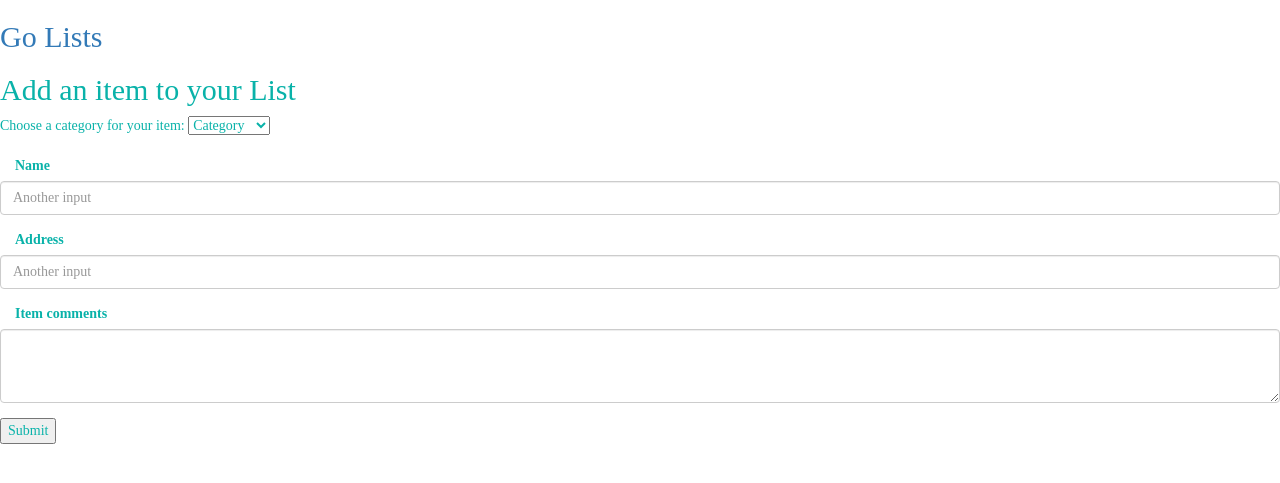
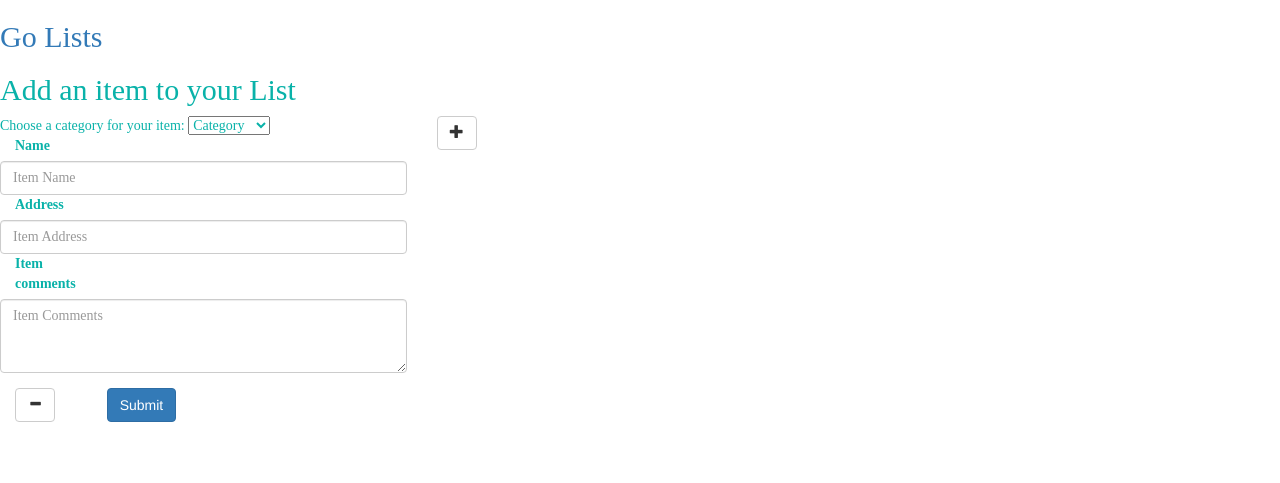
Before and after one commit to kelly4strength/go-there-list, a Flask app: page /add_item_to_existing_list in a window 1280 px wide. Shown: the top 483 px of the page. Run offline with Flask 2, Linux system fonts and the light colour scheme; the visitor is signed in with stand-in values (Sample User, id 1); data that the repository does not hold is empty; some libraries are stand-ins or nearby versions.

Commit message:
got the bootstrap and js set up and add items page is showing up

```diff
--- /dev/null
+++ b/static/add_item_form.js
@@ -0,0 +1,33 @@
+"use strict";
+// the above is setting the max number of item forms that I want to pop up
+// the whole function is wrapped around this
+$(document).ready(function() {
+    var max_fields = 5;
+    var field = 1;
+
+    // this funtion in calling the entire form class
+    $("#itemForm")
+        .on("submit", function(e){
+            // .trim method trims out whitespace before and after string
+            if ($.trim($(".form-control").val()) === "") {
+                alert("Please fill out the entire form.");
+                e.preventDefault();
+            }
+        })
+        .on("click", ".addButton", function(e) {
+            if (field < max_fields) {
+                $("#itemTemplate").clone()
+                                 .removeAttr("hidden")
+                                 .removeAttr("id")
+                                 .insertBefore("#itemTemplate");
+                field++;
+            }
+        })
+        .on("click", ".removeButton", function(e) {
+            if (field > 1){
+                $(this).parents(".form-group").remove();  // Use the .parents() method to traverse up through the ancestors of the DOM tree
+                field--;
+            }
+        });
+
+});
--- a/templates/add_new_items.html
+++ b/templates/add_new_items.html
@@ -8,36 +8,87 @@
 <h2>Add an item to your List</h2>
 
 	<!-- BOOTSTRAP version -->
-<div>
-	<form action="/add_another_item" method="POST" id="item_form">
+
+<form action="/add_another_item" method="POST" id="itemForm" class="form-horizontal">
+
+	<div class="form-group">
+		<div class="col-xs-4">
 			Choose a category for your item:
-		<select class="c-select" name="category_name">Categories
+			<!-- add a check here that this is added before submit or get error -->
+			<select  name="category_name">Categories
 				<option selected name="category_name">Category</option>
 				<option value="restaurant">Restaurant</option>
 				<option value="bar">Bar</option>
 				<option value="museum">Museum</option>
 			</select>
-			<br>
-			<br>
-		<fieldset class="form-group">
-			<label for="formGroupExampleInput2" class="col-sm-2 form-control-label">Name</label>
-			<input type="text" name="item_name" class="form-control" id="formGroupExampleInput2" placeholder="Another input">
+
+			<fieldset>
+				<label for="formGroupAdd"  class="col-sm-2 form-control-label">Name</label>
+				<input type="text" name="item_name" class="form-control" id="itemName" placeholder="Item Name">
 			</fieldset>
 
-		<fieldset class="form-group">
-			<label for="formGroupExampleInput2" class="col-sm-2 form-control-label">Address</label>
-			<input type="text" name=name="item_address" class="form-control" id="formGroupExampleInput2" placeholder="Another input">
+			<fieldset>
+				<label for="formGroupAdd" class="col-sm-2 form-control-label">Address</label>
+				<input type="text" name=name="item_address" class="form-control" id="itemAddress" placeholder="Item Address">
 			</fieldset>
 
-		<fieldset class="form-group">
-			<label for="exampleTextarea" class="col-sm-2 form-control-label">Item comments</label>
-			<textarea name="item_comments" class="form-control" id="exampleTextarea" rows="3"></textarea>
+			<fieldset>
+				<label "formGroupAdd"  class="col-sm-2 form-control-label">Item comments</label>
+				<textarea name="item_comments" class="form-control" id="CommentsTextArea" rows="3"placeholder="Item Comments"></textarea>
+			</fieldset>
+		</div>
+	<!-- </div> -->
+
+				<div class = "col-xs-1">
+                    <button type="button" class="btn btn-default addButton">
+                        <span class="glyphicon glyphicon-plus"></span>
+                    </button>
+                </div>
+	</div>
+
+	<!-- <form action="/add_another_item" method="POST" id="itemForm"> -->
+
+		<div class="form-group" id="itemTemplate" hidden>>
+			<div class="col-xs-4 col-xs-offset-1">
+				Choose a category for your item:
+					<!-- add a check here that this is added before submit or get error -->
+					<select  name="category_name">Categories
+						<option selected name="category_name">Category</option>
+						<option value="restaurant">Restaurant</option>
+						<option value="bar">Bar</option>
+						<option value="museum">Museum</option>
+					</select>
+
+					<fieldset>
+						<label for="formGroupAdd"  class="col-sm-2 form-control-label">Name</label>
+						<input type="text" name="item_name" class="form-control" id="itemName" placeholder="Item Name">
 					</fieldset>
 
-			<input type="submit">
+					<fieldset>
+						<label for="formGroupAdd" class="col-sm-2 form-control-label">Address</label>
+						<input type="text" name=name="item_address" class="form-control" id="itemAddress" placeholder="Item Address">
+					</fieldset>
+
+					<fieldset>
+						<label "formGroupAdd"  class="col-sm-2 form-control-label">Item comments</label>
+						<textarea name="item_comments" class="form-control" id="CommentsTextArea" rows="3"placeholder="Item Comments"></textarea>
+					</fieldset>
+				</div>
+		</div>
+
+		 	<div class = "col-xs-1">
+                <button type="button" class="btn btn-default removeButton">
+                    <span class="glyphicon glyphicon-minus"></span>
+                </button>
+            </div>
+
+	        <input type="submit" class="btn btn-primary">
+
+
+	</div>
   </form>
 
-</div>
+ <script src="/static/add_item_form.js"></script>
 
 {% endblock %}
 
--- a/templates/base.html
+++ b/templates/base.html
@@ -2,9 +2,16 @@
 <html>
 <head>
 
-  <link href="https://maxcdn.bootstrapcdn.com/bootstrap/3.3.6/css/bootstrap.min.css" rel="stylesheet">
-  <link rel="stylesheet" href="/static/css/style.css">
-  <style type="text/css">
+<link href="https://maxcdn.bootstrapcdn.com/bootstrap/3.3.6/css/bootstrap.min.css" rel="stylesheet">
+
+
+<script src="https://code.jquery.com/jquery.js"></script>
+<script src="https://maxcdn.bootstrapcdn.com/bootstrap/3.3.6/js/bootstrap.min.js"></script>
+
+
+<link rel="stylesheet" href="/static/css/style.css">
+
+<style type="text/css">
 div {
 font-family: Futura;
 color: #09B2A9;
@@ -40,8 +47,8 @@ color: #09B2A9;
 
             {% endblock %}
 
-    <script src="https://maxcdn.bootstrapcdn.com/bootstrap/3.3.6/js/bootstrap.min.js"></script>
-    <script src="http://code.jquery.com/jquery.js"></script>
+
+
 
 </body>
 </html>
```
Also changed, not shown: templates/add_item_form.js (added, +35 -0 lines), templates/nope.html (added, +10 -0 lines), 4 other files. Lines whose indentation alone changed are shown as unchanged.
